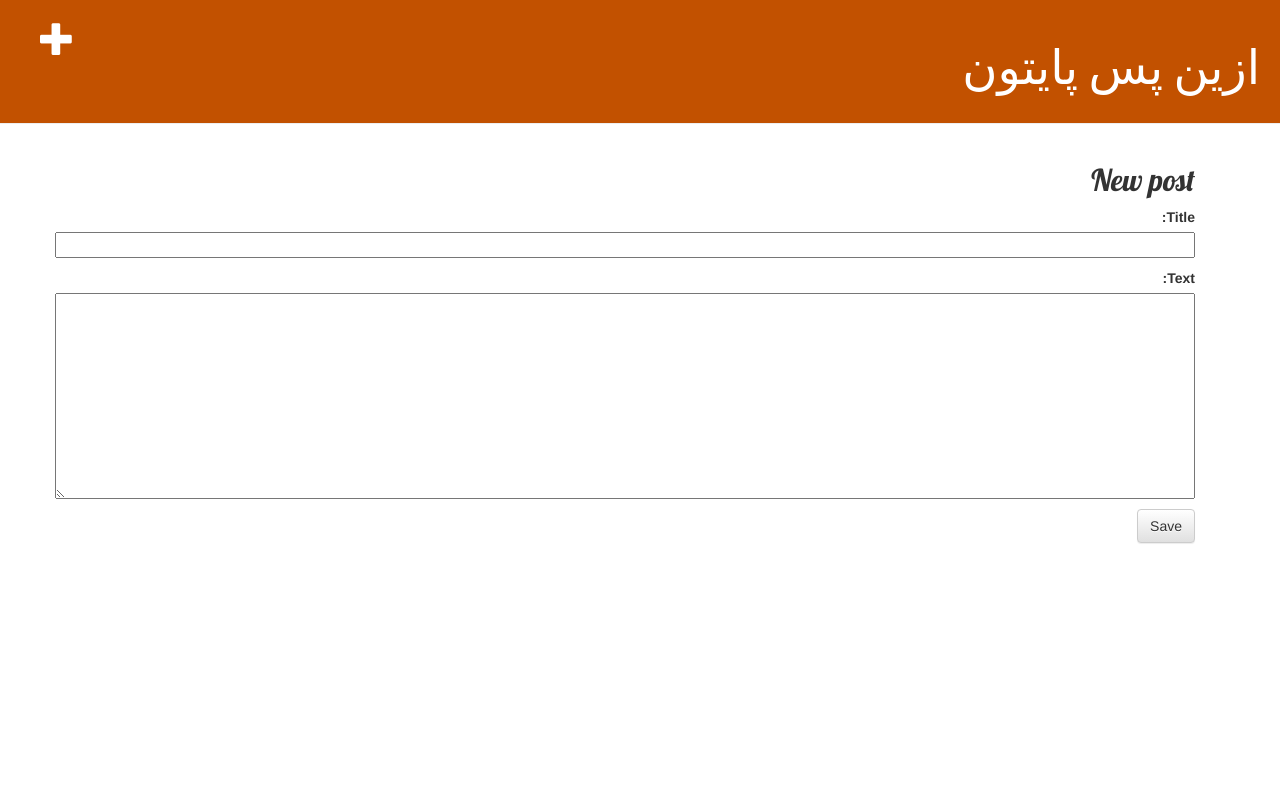
After one commit to fmohsen70/blog_py, a Django app: page /post/new/ in a window 1280 px wide. The commit adds this page. Run offline with Django 3.2, Linux system fonts and the light colour scheme; a user stored in the database is signed in; some libraries are stand-ins or nearby versions.

Commit message:
add base template and Product Table

```diff
--- a/blog/admin.py
+++ b/blog/admin.py
@@ -1,4 +1,6 @@
 from django.contrib import admin
-from .models import Post
+from .models import Post,Product,Category
 
 admin.site.register(Post)
+admin.site.register(Product)
+admin.site.register(Category)
--- /dev/null
+++ b/blog/forms.py
@@ -0,0 +1,9 @@
+from django import forms
+
+from .models import Post
+
+class PostForm(forms.ModelForm):
+
+    class Meta:
+        model = Post
+        fields = ('title', 'text',)
--- a/blog/models.py
+++ b/blog/models.py
@@ -16,3 +16,13 @@ class Post(models.Model):
 
     def __str__(self):
         return self.title
+
+class Product(models.Model):
+    name = models.CharField(max_length=200)
+    code = models.IntegerField()
+    def publish(m):
+        m.save()
+class Category(models.Model):
+    name = models.CharField(max_length=200)
+    def publish(self):
+        self.save()
--- /dev/null
+++ b/blog/static/css/blog.css
@@ -0,0 +1,49 @@
+.page-header {
+    background-color: #C25100;
+    margin-top: 0;
+    padding: 20px 20px 20px 40px;
+}
+
+.page-header h1, .page-header h1 a, .page-header h1 a:visited, .page-header h1 a:active {
+    color: #ffffff;
+    font-size: 36pt;
+    text-decoration: none;
+}
+
+.content {
+    margin-left: 40px;
+}
+
+h1, h2, h3, h4 {
+    font-family: 'Lobster', cursive;
+}
+
+.date {
+    color: #828282;
+}
+
+.save {
+    float: right;
+}
+
+.post-form textarea, .post-form input {
+    width: 100%;
+}
+
+.top-menu, .top-menu:hover, .top-menu:visited {
+    color: #ffffff;
+    float: left;
+    font-size: 26pt;
+    margin-right: 20px;
+}
+
+.post {
+    margin-bottom: 70px;
+}
+
+.post h2 a, .post h2 a:visited {
+    color: #000000;
+}
+.top-menu {
+    float: left;
+}
--- /dev/null
+++ b/blog/templates/blog/base.html
@@ -0,0 +1,29 @@
+{% load static %}
+<html dir=rtl>
+    <head>
+        <title>ازین پس پایتون</title>
+        <link rel="stylesheet" href="//maxcdn.bootstrapcdn.com/bootstrap/3.2.0/css/bootstrap.min.css">
+        <link rel="stylesheet" href="//maxcdn.bootstrapcdn.com/bootstrap/3.2.0/css/bootstrap-theme.min.css">
+        <link href='//fonts.googleapis.com/css?family=Lobster&subset=latin,latin-ext' rel='stylesheet' type='text/css'>
+        <link rel="stylesheet" href="{% static 'css/blog.css' %}">
+    </head>
+    <body>
+        <div class="page-header">
+                 {% if user.is_authenticated %}
+    <a href="{% url 'post_new' %}" class="top-menu"><span class="glyphicon glyphicon-plus"></span></a>
+{% endif %}
+            <h1><a href="/">ازین پس پایتون</a></h1>
+
+        </div>
+
+        <div class="content container">
+            <div class="row">
+                <div class="col-md-12">
+                  {% block content %}
+            {% endblock %}
+                    </div>
+
+            </div>
+        </div>
+    </body>
+</html>
--- /dev/null
+++ b/blog/templates/blog/post_edit.html
@@ -0,0 +1,11 @@
+{% extends 'blog/base.html' %}
+
+{% block content %}
+
+
+    <h2>New post</h2>
+    <form method="POST" class="post-form">{% csrf_token %}
+        {{ form.as_p }}
+        <button type="submit" class="save btn btn-default">Save</button>
+    </form>
+{% endblock %}
--- a/blog/urls.py
+++ b/blog/urls.py
@@ -3,4 +3,8 @@ from . import views
 
 urlpatterns = [
     path('', views.post_list, name='post_list'),
+    path('post/<int:pk>/', views.post_detail, name='post_detail'),
+    path('post/new/', views.post_new, name='post_new'),
+    path('post/<int:pk>/edit/', views.post_edit, name='post_edit'),
+
 ]
--- a/blog/views.py
+++ b/blog/views.py
@@ -1,9 +1,43 @@
 from django.shortcuts import render
 from django.utils import timezone
-from .models import Post
+from django.shortcuts import render, get_object_or_404
+from .models import Post,Product
+from .forms import PostForm
+from django.shortcuts import redirect
+
+
 
 def post_list(request):
     # posts = Post.objects.filter(published_date__lte=timezone.now()).order_by('published_date')
     posts = Post.objects.all()
+    products = Product.objects.all()
     # posts = Post.objects.get(title="sample")
-    return render(request, 'blog/post_list.html', {'posts': posts})
+    return render(request, 'blog/post_list.html', {'posts': posts,'products':products})
+def post_detail(request, pk):
+    post = get_object_or_404(Post, pk=pk)
+    return render(request, 'blog/post_detail.html', {'post': post})
+def post_new(request):
+    if request.method == "POST":
+        form = PostForm(request.POST)
+        if form.is_valid():
+            post = form.save(commit=False)
+            post.author = request.user
+            post.published_date = timezone.now()
+            post.save()
+            return redirect('post_detail', pk=post.pk)
+    else:
+        form = PostForm()
+    return render(request, 'blog/post_edit.html', {'form': form})
+def post_edit(request, pk):
+    post = get_object_or_404(Post, pk=pk)
+    if request.method == "POST":
+        form = PostForm(request.POST, instance=post)
+        if form.is_valid():
+            post = form.save(commit=False)
+            post.author = request.user
+            post.published_date = timezone.now()
+            post.save()
+            return redirect('post_detail', pk=post.pk)
+    else:
+        form = PostForm(instance=post)
+    return render(request, 'blog/post_edit.html', {'form': form})
```
Also changed, not shown: blog/templates/blog/post_detail.html (added, +17 -0 lines), blog/templates/blog/post_list.html (+11 -12 lines), blog/templates/blog/pro_list.html (added, +21 -0 lines), blog/migrations/0002_product.py (added), blog/migrations/0003_category.py (added), db.sqlite3.
